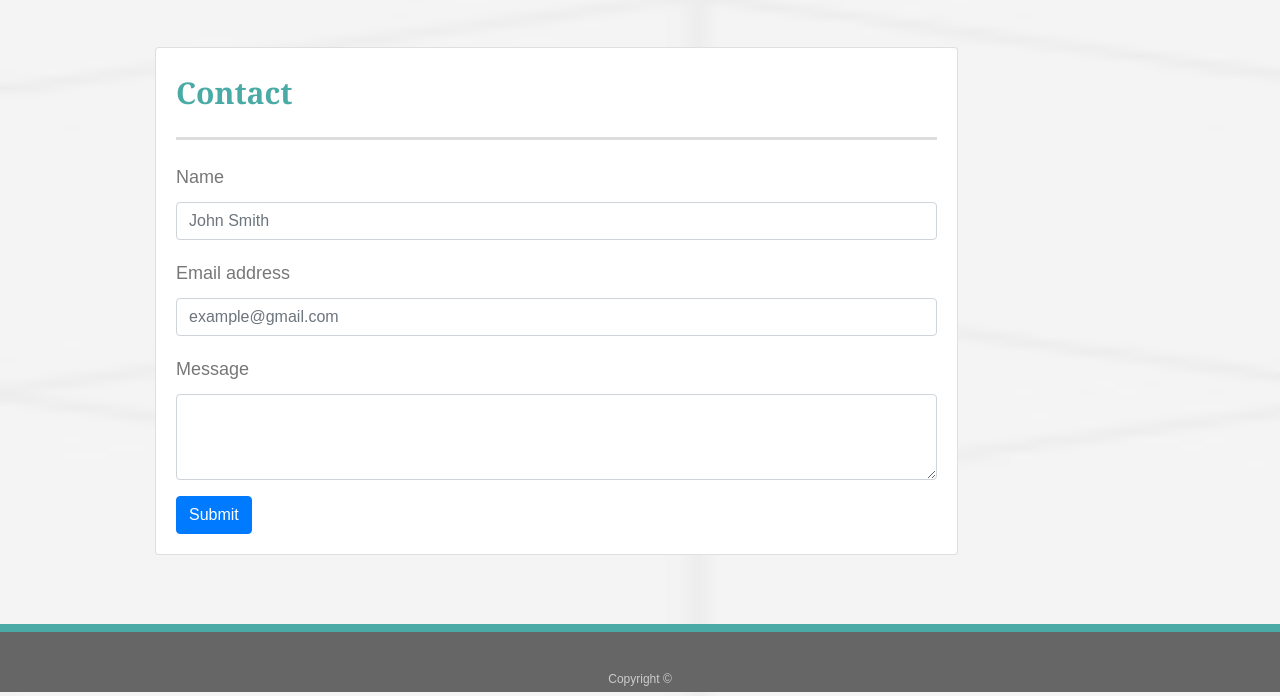
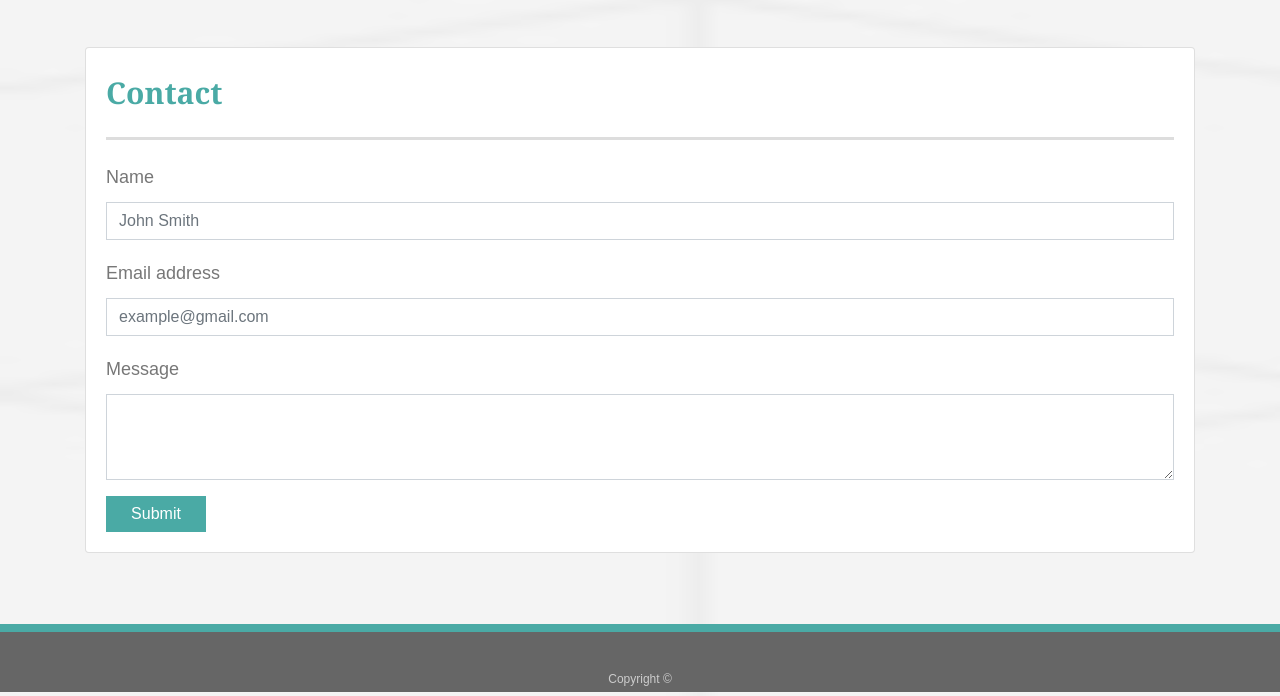
Before and after one commit to BarbaraHernandez/Bootstrap-Portfolio, a plain HTML site: page contact.html in a window 1280 px wide. Shown: the part 108-804 px from the top of the page. Drawn offline with nearby package versions, Linux system fonts and the light colour scheme.

Commit message:
roughed out basic content format

```diff
--- a/contact.html
+++ b/contact.html
@@ -34,34 +34,35 @@
 
 
         <!--Main Content Box-->
-            <div class="container customContainer">
+        <div class="center">
+            <div class="container">
                 <div class="row">
-                    <div class="col-md-10">
+                    <div class="col-md-12 center gap">
                         <div class="card text-left" style="width: 100%;">
                             <div class="card-body">
                                 <h5 class="contentHeader">Contact</h5>
                                 <form>
                                     <div class="form-group">
                                         <label for="contactName">Name</label>
-                                        <input type="text" class="form-control" id="contactName" placeholder="John Smith">
+                                        <input type="text" class="form-control realwomenhavecorners" id="contactName" placeholder="John Smith">
                                     </div>
                                     <div class="form-group">
                                         <label for="contactEmail">Email address</label>
-                                        <input type="email" class="form-control" id="contactEmail" aria-describedby="emailHelp" placeholder="example@gmail.com">
+                                        <input type="email" class="form-control realwomenhavecorners" id="contactEmail" aria-describedby="emailHelp" placeholder="example@gmail.com">
                                     </div>
                                     <div class="form-group">
                                         <label for="contactMessage">Message</label>
-                                        <textarea class="form-control" id="contactMessage" rows="3"></textarea>
+                                        <textarea class="form-control realwomenhavecorners" id="contactMessage" rows="3"></textarea>
                                     </div>
 
-                                    <button type="submit" class="btn btn-primary">Submit</button>
+                                    <button type="submit" class="btn btn-primary realwomenhavecorners" id="littletealbutton">Submit</button>
                                 </form>
                             </div>
                         </div>
                     </div>
                 </div>
             </div>
-
+        </div>
 
         <!--Footer-->
         <footer class="footer">
--- a/style.css
+++ b/style.css
@@ -10,9 +10,17 @@ body {
     padding:0px;
     background-image: url("images/cubes.png");
     background-size: 1440px 800px;
-    border-radius: 0px;
 }
 
+.center {
+    width:100%;
+    max-width: width 2000px;
+    margin: auto;
+}
+
+.gap {
+    margin-top:50px;
+}
 
 
 .customNav {
@@ -74,6 +82,17 @@ a {
     width:100%;
     max-width: 1000px;
     margin: auto;
+}
+
+/*It's been a long week*/
+.realwomenhavecorners {
+    border-radius: 0px;
+}
+
+#littletealbutton {
+    background-color: #4aaaa5;
+    border: none;
+    width:100px;
 }
 
 /*I'm not sure why this isn't flush to the bottom of the viewport*/
```
Also changed, not shown: index.html (+1 -1 lines), portfolio.html (+1 -1 lines).
